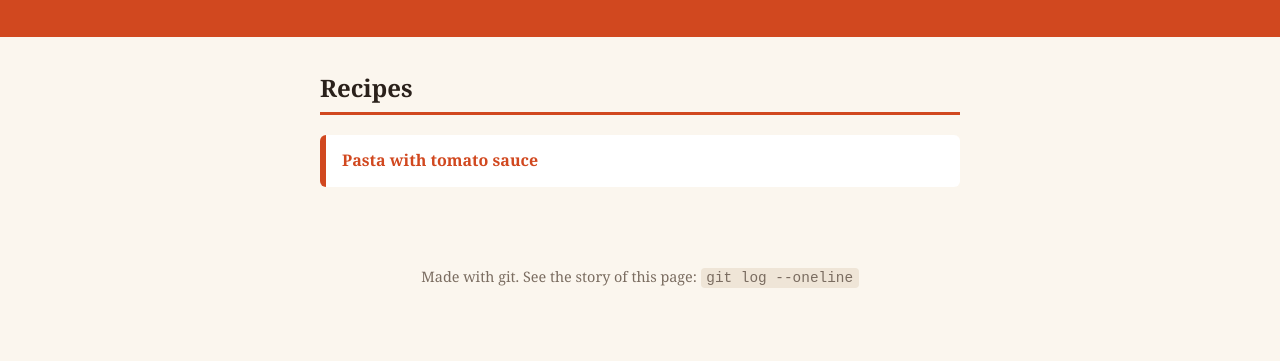
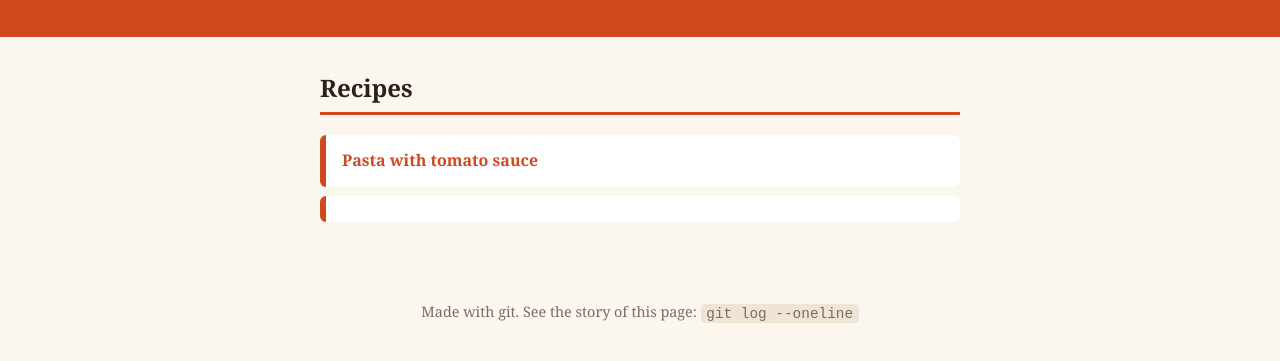
Before and after one commit to cyts-b/time-machine-cookbook, a plain HTML site: page index.html in a window 1280 px wide. Shown: the part 131-492 px from the top of the page. Drawn offline with Linux system fonts and the light colour scheme.

Commit message:
add recipe to index

```diff
--- a/index.html
+++ b/index.html
@@ -16,6 +16,7 @@
     <ul id="recipes">
       <li><a href="recipes/pasta.html">Pasta with tomato sauce</a></li>
       <!-- add your recipe link below this line -->
+      <li><a href="recipes/chris-chilli.html"><Recipe title></a></li>
     </ul>
   </main>
   <footer>
```
